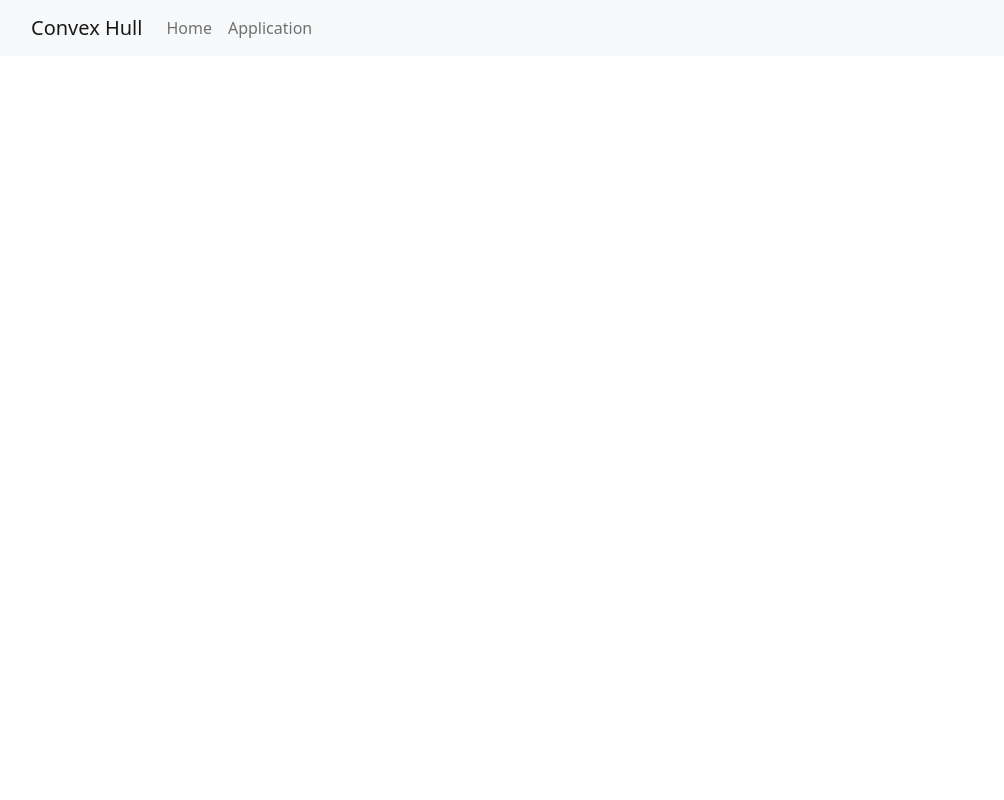
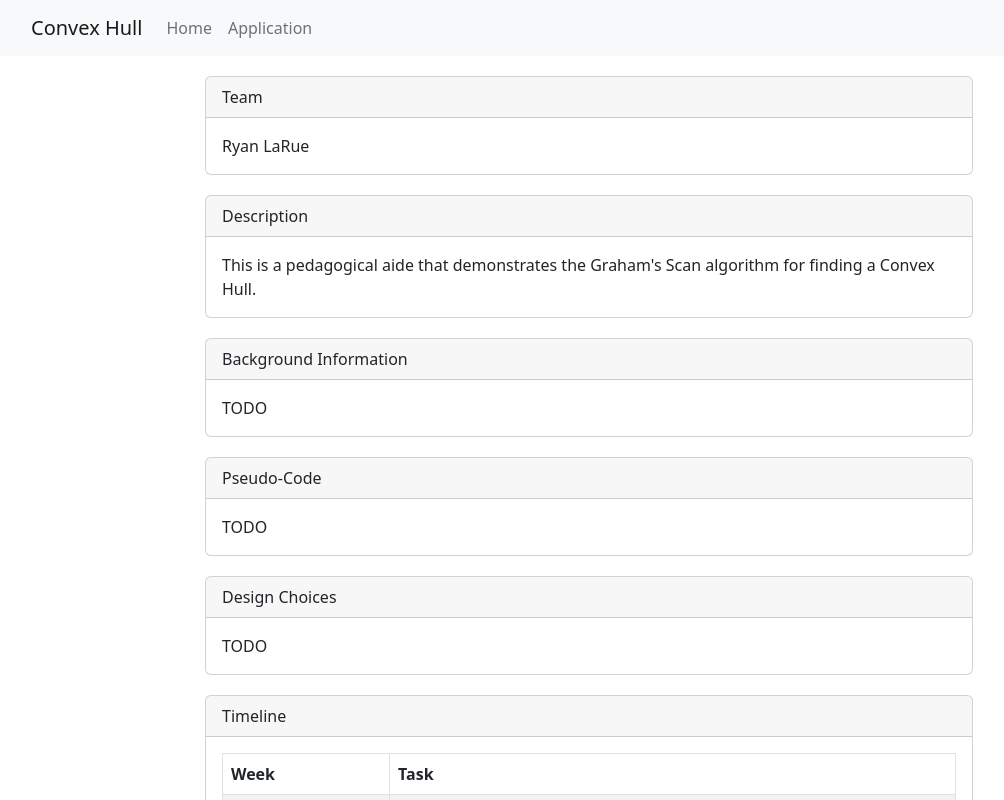
Before and after one commit to Ryanmmlarue/convex-hull, a React (Create React App) app: page / in a window 1280 px wide. Shown: the top 800 px of the page, without its empty margins (51-1055 px from the left). Built offline with nearby package versions, Linux system fonts and the light colour scheme.

Commit message:
attempt 2094097845094365034968

```diff
--- a/src/App.tsx
+++ b/src/App.tsx
@@ -9,9 +9,9 @@ const App = () => {
     <Router>
       <NavigationBar />
       <Switch>
-        <Route exact path="/convex-hull/home" component={Home} />
-        <Route exact path="/convex-hull/aide" component={Aide} />
-        <Route exact path="/convex-hull/" component={Home} />
+        <Route path="/home" component={Home} />
+        <Route path="/aide" component={Aide} />
+        <Route path="/" component={Home} />
       </Switch>
   </Router>
   );
--- a/src/features/NavigationBar/NavigationBar.tsx
+++ b/src/features/NavigationBar/NavigationBar.tsx
@@ -5,12 +5,12 @@ const NavigationBar = () => {
   return (
     <Navbar bg="light" expand="lg">
         <Container>
-        <Navbar.Brand href="/convex-hull/home">Convex Hull</Navbar.Brand>
+        <Navbar.Brand href="/#/home">Convex Hull</Navbar.Brand>
         <Navbar.Toggle aria-controls="basic-navbar-nav" />
         <Navbar.Collapse id="basic-navbar-nav">
             <Nav className="me-auto">
-            <Nav.Link href="/convex-hull/home">Home</Nav.Link>
-            <Nav.Link href="/convex-hull/aide">Application</Nav.Link>
+            <Nav.Link href="/#/home">Home</Nav.Link>
+            <Nav.Link href="/#/aide">Application</Nav.Link>
             </Nav>
         </Navbar.Collapse>
         </Container>
```
